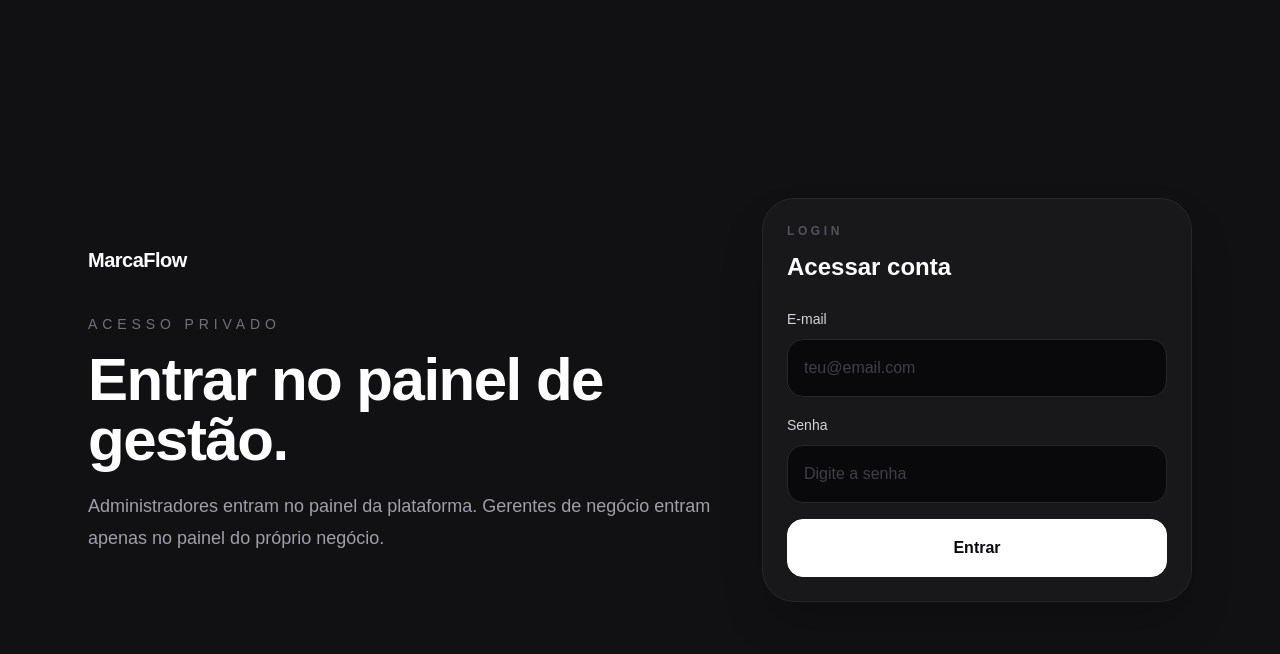
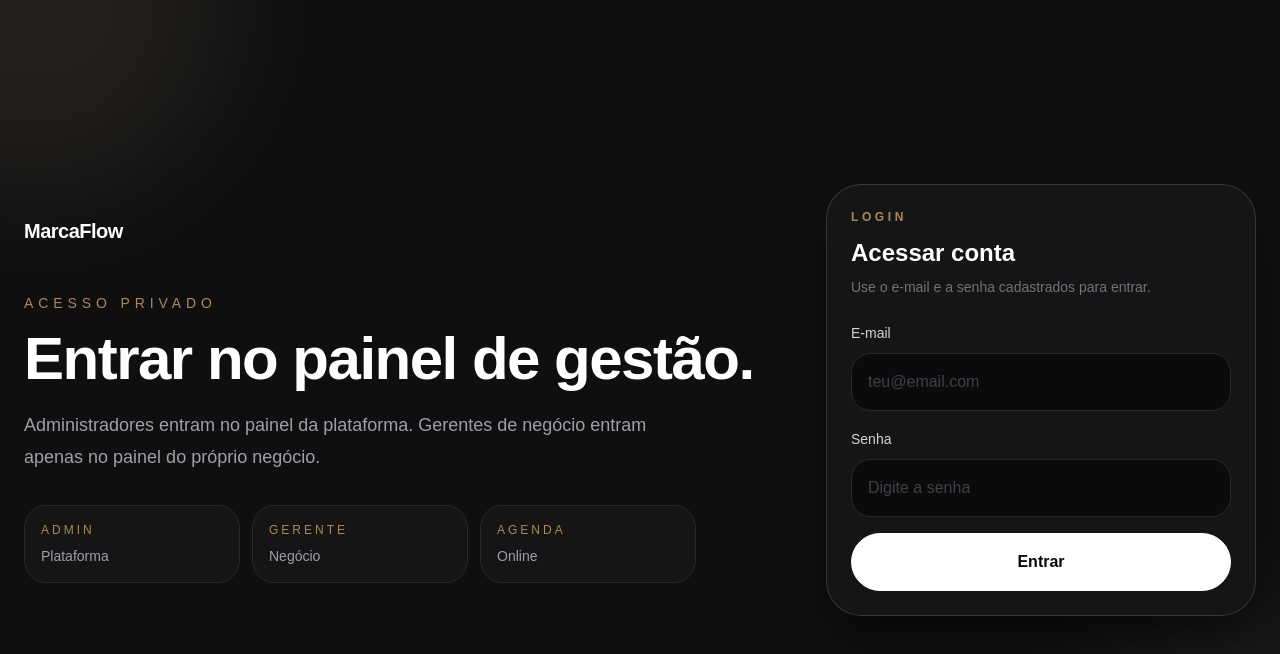
Before and after one commit to afoliveira111/agenda-saas, a Next.js app: page /login in a window 1280 px wide. Shown: the top 654 px of the page. Built offline with nearby package versions, Linux system fonts and the light colour scheme; no server answers.

Commit message:
refine admin themes and login page

```diff
--- a/src/app/login/page.tsx
+++ b/src/app/login/page.tsx
@@ -38,15 +38,18 @@ export default async function LoginPage({ searchParams }: LoginPageProps) {
   const errorMessage = getErrorMessage(error)
 
   return (
-    <main className="min-h-screen bg-[#111113] text-white">
-      <section className="mx-auto flex min-h-screen max-w-6xl items-center px-6 py-10">
-        <div className="grid w-full gap-8 lg:grid-cols-[1fr_430px] lg:items-center">
+    <main className="min-h-screen overflow-hidden bg-[#0f0f10] text-white">
+      <section className="relative mx-auto flex min-h-screen max-w-[82rem] items-center px-5 py-10 sm:px-6">
+        <div className="pointer-events-none absolute left-[-10rem] top-[-12rem] h-96 w-96 rounded-full bg-[#d7b98a]/10 blur-3xl" />
+        <div className="pointer-events-none absolute bottom-[-12rem] right-[-10rem] h-96 w-96 rounded-full bg-white/5 blur-3xl" />
+
+        <div className="relative grid w-full gap-10 lg:grid-cols-[1fr_430px] lg:items-center">
           <div>
             <Link href="/" className="text-xl font-black tracking-tight">
               MarcaFlow
             </Link>
 
-            <p className="mt-10 text-sm uppercase tracking-[0.35em] text-zinc-500">
+            <p className="mt-12 text-sm uppercase tracking-[0.35em] text-[#a8895c]">
               Acesso privado
             </p>
 
@@ -58,17 +61,50 @@ export default async function LoginPage({ searchParams }: LoginPageProps) {
               Administradores entram no painel da plataforma. Gerentes de negócio
               entram apenas no painel do próprio negócio.
             </p>
+
+            <div className="mt-8 grid max-w-2xl gap-3 sm:grid-cols-3">
+              <div className="rounded-[1.4rem] border border-[#2c2924] bg-[#151515] p-4">
+                <p className="text-xs uppercase tracking-[0.25em] text-[#a8895c]">
+                  Admin
+                </p>
+                <p className="mt-2 text-sm text-zinc-400">
+                  Plataforma
+                </p>
+              </div>
+
+              <div className="rounded-[1.4rem] border border-[#2c2924] bg-[#151515] p-4">
+                <p className="text-xs uppercase tracking-[0.25em] text-[#a8895c]">
+                  Gerente
+                </p>
+                <p className="mt-2 text-sm text-zinc-400">
+                  Negócio
+                </p>
+              </div>
+
+              <div className="rounded-[1.4rem] border border-[#2c2924] bg-[#151515] p-4">
+                <p className="text-xs uppercase tracking-[0.25em] text-[#a8895c]">
+                  Agenda
+                </p>
+                <p className="mt-2 text-sm text-zinc-400">
+                  Online
+                </p>
+              </div>
+            </div>
           </div>
 
-          <div className="rounded-[2rem] border border-zinc-800 bg-[#18181b] p-6 shadow-2xl">
-            <p className="text-xs font-semibold uppercase tracking-[0.3em] text-zinc-600">
+          <div className="rounded-[2.2rem] border border-[#d7b98a]/20 bg-[#151515] p-6 shadow-2xl shadow-black/60">
+            <p className="text-xs font-semibold uppercase tracking-[0.3em] text-[#a8895c]">
               Login
             </p>
 
             <h2 className="mt-3 text-2xl font-bold">Acessar conta</h2>
 
+            <p className="mt-2 text-sm text-zinc-500">
+              Use o e-mail e a senha cadastrados para entrar.
+            </p>
+
             {errorMessage && (
-              <div className="mt-5 rounded-2xl border border-red-300 bg-red-50 px-4 py-3 text-sm font-semibold text-red-800">
+              <div className="mt-5 rounded-[1.2rem] border border-red-300 bg-red-50 px-4 py-3 text-sm font-semibold text-red-800">
                 {errorMessage}
               </div>
             )}
@@ -87,7 +123,7 @@ export default async function LoginPage({ searchParams }: LoginPageProps) {
                   required
                   autoComplete="email"
                   placeholder="teu@email.com"
-                  className="mt-2 w-full rounded-2xl border border-zinc-800 bg-zinc-950 px-4 py-4 text-white outline-none transition placeholder:text-zinc-700 focus:border-white"
+                  className="mt-2 w-full rounded-[1.2rem] border border-[#2c2924] bg-[#0b0b0c] px-4 py-4 text-white outline-none transition placeholder:text-zinc-700 focus:border-[#f0dcc1]"
                 />
               </div>
 
@@ -102,13 +138,13 @@ export default async function LoginPage({ searchParams }: LoginPageProps) {
                   required
                   autoComplete="current-password"
                   placeholder="Digite a senha"
-                  className="mt-2 w-full rounded-2xl border border-zinc-800 bg-zinc-950 px-4 py-4 text-white outline-none transition placeholder:text-zinc-700 focus:border-white"
+                  className="mt-2 w-full rounded-[1.2rem] border border-[#2c2924] bg-[#0b0b0c] px-4 py-4 text-white outline-none transition placeholder:text-zinc-700 focus:border-[#f0dcc1]"
                 />
               </div>
 
               <button
                 type="submit"
-                className="rounded-2xl border border-white bg-white px-5 py-4 font-bold text-zinc-950 transition hover:bg-zinc-200"
+                className="rounded-full border border-white bg-white px-5 py-4 font-bold text-zinc-950 transition hover:bg-[#f0dcc1]"
               >
                 Entrar
               </button>
--- a/src/lib/admin-theme.ts
+++ b/src/lib/admin-theme.ts
@@ -7,8 +7,8 @@ export const adminThemes: {
 }[] = [
   {
     value: "DARK",
-    label: "Escuro",
-    description: "Visual técnico escuro, mais leve que preto puro.",
+    label: "Premium",
+    description: "Visual escuro elegante para gestão da plataforma.",
   },
   {
     value: "LIGHT",
@@ -34,7 +34,7 @@ export function formatAdminTheme(theme?: string | null) {
   const normalizedTheme = normalizeAdminTheme(theme)
 
   const themeMap = {
-    DARK: "Escuro",
+    DARK: "Premium",
     LIGHT: "Claro",
     NUDE: "Nude",
   }
@@ -47,59 +47,77 @@ export function getAdminThemeClasses(theme?: string | null) {
 
   if (normalizedTheme === "LIGHT") {
     return {
-      page: "bg-white text-zinc-950",
-      hero: "border-zinc-200 bg-white",
-      panel: "border-zinc-200 bg-white",
-      card: "border-zinc-200 bg-zinc-50",
-      cardStrong: "border-zinc-200 bg-white",
-      title: "text-zinc-950",
-      muted: "text-zinc-600",
-      subtle: "text-zinc-400",
-      line: "border-zinc-200",
-      badge: "border-zinc-200 bg-zinc-50 text-zinc-700",
-      primaryButton: "border-zinc-950 bg-zinc-950 text-white hover:bg-zinc-800",
+      page: "bg-[#fbfaf8] text-[#111111]",
+      hero: "border-[#eadfce] bg-white/95 shadow-black/5",
+      panel: "border-[#eadfce] bg-white/95 shadow-black/5",
+      panelSoft: "border-[#eadfce] bg-[#fbfaf8]",
+      card: "border-[#eadfce] bg-[#fbfaf8]",
+      cardStrong: "border-[#eadfce] bg-white",
+      title: "text-[#111111]",
+      muted: "text-[#5f625f]",
+      subtle: "text-[#a16f2d]",
+      line: "border-[#eadfce]",
+      badge: "border-[#eadfce] bg-[#f7efe3] text-[#5f3f19]",
+      primaryButton:
+        "border-[#a16f2d] bg-[#f7efe3] text-[#111111] hover:bg-white",
       secondaryButton:
-        "border-zinc-300 bg-white text-zinc-950 hover:border-zinc-950",
-      action: "border-zinc-200 bg-zinc-50 text-zinc-950 hover:border-zinc-950",
-      actionSelected: "border-zinc-950 bg-zinc-950 text-white",
+        "border-[#d8c7ad] bg-white text-[#111111] hover:border-[#a16f2d] hover:bg-[#fbfaf8]",
+      action:
+        "border-[#eadfce] bg-white text-[#111111] hover:border-[#a16f2d] hover:bg-[#fbfaf8]",
+      actionSelected:
+        "border-[#a16f2d] bg-[#f7efe3] text-[#111111]",
+      input:
+        "border-[#d8c7ad] bg-white text-[#111111] placeholder:text-[#9a8d7c] focus:border-[#a16f2d]",
     }
   }
 
   if (normalizedTheme === "NUDE") {
     return {
       page: "bg-[#f6eee7] text-[#2b211c]",
-      hero: "border-[#ead8ca] bg-[#fff8f2]",
-      panel: "border-[#ead8ca] bg-[#fff8f2]",
+      hero: "border-[#ead8ca] bg-[#fff8f2]/95 shadow-[#7a6658]/10",
+      panel: "border-[#ead8ca] bg-[#fff8f2]/95 shadow-[#7a6658]/10",
+      panelSoft: "border-[#ead8ca] bg-[#f1dfcd]",
       card: "border-[#ead8ca] bg-white",
       cardStrong: "border-[#ead8ca] bg-[#fff8f2]",
       title: "text-[#2b211c]",
       muted: "text-[#7a6658]",
-      subtle: "text-[#9d8576]",
+      subtle: "text-[#a96f3b]",
       line: "border-[#ead8ca]",
       badge: "border-[#ead8ca] bg-white text-[#7a6658]",
-      primaryButton: "border-[#2b211c] bg-[#2b211c] text-white hover:bg-[#3b2d25]",
+      primaryButton:
+        "border-[#2b211c] bg-[#2b211c] text-white hover:bg-[#3b2d25]",
       secondaryButton:
         "border-[#d8beb0] bg-[#fff8f2] text-[#2b211c] hover:border-[#2b211c]",
-      action: "border-[#ead8ca] bg-white text-[#2b211c] hover:border-[#2b211c]",
-      actionSelected: "border-[#2b211c] bg-[#2b211c] text-white",
+      action:
+        "border-[#ead8ca] bg-white text-[#2b211c] hover:border-[#a96f3b]",
+      actionSelected:
+        "border-[#a96f3b] bg-[#f1dfcd] text-[#2b211c]",
+      input:
+        "border-[#d8beb0] bg-white text-[#2b211c] placeholder:text-[#9d8576] focus:border-[#2b211c]",
     }
   }
 
   return {
-    page: "bg-[#111113] text-white",
-    hero: "border-zinc-800 bg-[#18181b]",
-    panel: "border-zinc-800 bg-[#18181b]",
-    card: "border-zinc-800 bg-[#202024]",
-    cardStrong: "border-zinc-800 bg-[#111113]",
+    page: "bg-[#0f0f10] text-white",
+    hero: "border-[#d7b98a]/25 bg-[#151515] shadow-black/60",
+    panel: "border-[#d7b98a]/20 bg-[#151515] shadow-black/50",
+    panelSoft: "border-[#2c2924] bg-[#0f0f10]",
+    card: "border-[#2c2924] bg-[#101011]",
+    cardStrong: "border-[#2c2924] bg-[#0b0b0c]",
     title: "text-white",
     muted: "text-zinc-400",
-    subtle: "text-zinc-600",
-    line: "border-zinc-800",
-    badge: "border-zinc-700 bg-[#202024] text-zinc-300",
-    primaryButton: "border-white bg-white text-zinc-950 hover:bg-zinc-200",
+    subtle: "text-[#a8895c]",
+    line: "border-[#2c2924]",
+    badge: "border-[#2c2924] bg-[#101011] text-zinc-300",
+    primaryButton:
+      "border-white bg-white text-zinc-950 hover:bg-[#f0dcc1]",
     secondaryButton:
-      "border-zinc-700 bg-transparent text-zinc-300 hover:border-white hover:text-white",
-    action: "border-zinc-800 bg-[#202024] text-white hover:border-white",
-    actionSelected: "border-white bg-white text-zinc-950",
+      "border-[#3a3328] bg-transparent text-zinc-300 hover:border-[#f0dcc1] hover:text-white",
+    action:
+      "border-[#2c2924] bg-[#101011] text-white hover:border-[#f0dcc1]",
+    actionSelected:
+      "border-[#f0dcc1] bg-[#f0dcc1] text-zinc-950",
+    input:
+      "border-[#2c2924] bg-[#0b0b0c] text-white placeholder:text-zinc-700 focus:border-[#f0dcc1]",
   }
 }
```
